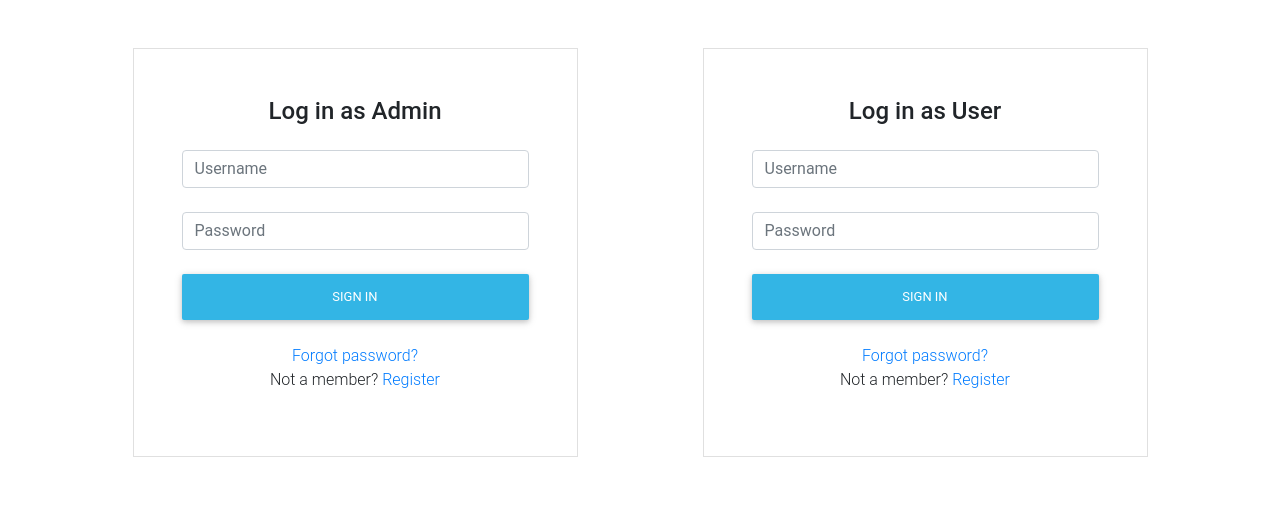
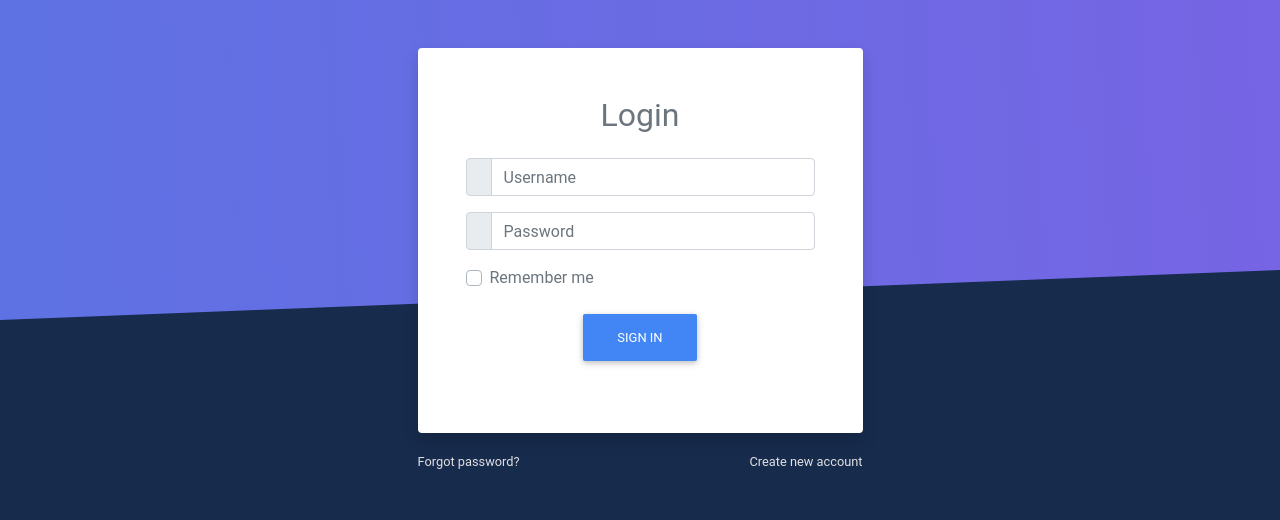
Before and after one commit to dineshkannuru/OrphanageManagementSystem, a Django app: page /registration/login in a window 1280 px wide. Shown: the top 520 px of the page. Run offline with Django 3.2, Linux system fonts and the light colour scheme; some libraries are stand-ins or nearby versions.

Commit message:
Login page frontend complete

```diff
--- a/registration/urls.py
+++ b/registration/urls.py
@@ -5,7 +5,7 @@ from registration.form import CustomAuthForm
 
 app_name = 'registration'
 urlpatterns = [
-    # path('', views.index, name='profile'),
+    path('', views.index, name='profile'),
     # path('donate_history', views.index1, name='donate_history'),
     # path('join_orphan', views.index2, name='join_orphan'),
     # path('near_you', views.index3, name='near_you'),
--- a/templates/registration/login.html
+++ b/templates/registration/login.html
@@ -1,6 +1,6 @@
 <!DOCTYPE html>
 <html lang="en">
-
+{%  load static %}
 <head>
   <meta charset="utf-8">
   <meta name="viewport" content="width=device-width, initial-scale=1, shrink-to-fit=no">
@@ -20,89 +20,110 @@
 
 </head>
 
-<body >
-<div class="container">
-    <div class="row my-5 ">
-        <div class="col col-5 mx-auto">
-            <!-- Default form login -->
-            <form class="text-center border border-light p-5 hoverable" action="#!">
-            {% load widget_tweaks %}
-            {% csrf_token %}
-
-            <p class="h4 mb-4">Log in as Admin</p>
-
-            <!-- Email -->
-            <input type="text" name="username" id="defaultLoginFormUsername" class="form-control mb-4" placeholder="Username">
+<body style="background-image:url({% static 'registration/images/image_1.png' %})">
 
 
-            <!-- Password -->
-            <input type="password" name="password" id="defaultLoginFormPassword" class="form-control mb-4" placeholder="Password">
-
-
-
-
-
-
-
-            <!-- Sign in button -->
-            <button class="btn btn-info btn-block my-4" type="submit">Sign in</button>
-            <div class="d-flex justify-content-around">
-
-                <div>
-                    <!-- Forgot password -->
-                    <a href="{% url 'registration:password_reset' %}">Forgot password?</a>
+{#<div class="container">#}
+{##}
+{#    <div class="row my-5 ">#}
+{##}
+{##}
+{#        <div class="col col-5 mx-auto" >#}
+{#            <!-- Default form login -->#}
+{#            <form method="post" class="text-center border border-light p-5 hoverable" style="background-color: #fff;">#}
+{#             {% csrf_token %}#}
+{#             {% load widget_tweaks %}#}
+{#            <p class="h4 mb-4">Log in as User</p>#}
+{#            {% if form.non_field_errors %}#}
+{#                <span class="red-text">{{ form.non_field_errors }}</span>#}
+{#            {% endif %}#}
+{#            <!-- Email -->#}
+{#            <input type="" name="email"  class="form-control mb-4" placeholder="E-mail">#}
+{#            <span style="height: calc(1.5em + .75rem + 2px);"><img src="https://cdn3.iconfinder.com/data/icons/ui-basic-7/32/BASIC_UI-09-512.png" ></span>#}
+{#            {{ form.username|add_class:"validate form-control mb-4" }}#}
+{#            <label for="{{ form.username.id_for_label }} " >Username</label><br>#}
+{##}
+{#            <!-- Password -->#}
+{#            <input type="password"  name="password" id="defaultLoginFormPassword" class="form-control mb-4" placeholder="Password">#}
+{#            {{ form.password|add_class:"validate form-control mb-4" }}#}
+{#            <label for="{{ form.password.id_for_label }}">Password</label><br>#}
+{##}
+{#            <!-- Sign in button -->#}
+{#            <button class="btn btn-info btn-block my-4" type="submit">Sign in</button>#}
+{#            <div class="d-flex justify-content-around">#}
+{#                #}
+{#                <div>#}
+{#                    <!-- Forgot password -->#}
+{#                    <a href="{% url 'registration:password_reset' %}">Forgot password?</a>#}
+{#                </div>#}
+{#            </div>#}
+{#            <!-- Register -->#}
+{#            <p>Not a member?#}
+{#                <a href="{% url 'registration:signup' %}">Register</a>#}
+{#            </p>#}
+{#            </form>#}
+{#            <!-- Default form login -->#}
+{#        </div>#}
+{#    </div>#}
+{#</div>#}
+<br><br>
+<div class="container mt--8 pb-5">
+      <div class="row justify-content-center">
+        <div class="col-lg-5 col-md-7">
+          <div class="card shadow border-0">
+            <div class="card-body px-lg-5 py-lg-5">
+              <div class="text-center text-muted mb-4">
+                <h2>Login</h2>
               </div>
-            </div>
-            <!-- Register -->
-            <p>Not a member?
-                <a href="{% url 'registration:signup' %}">Register</a>
-            </p>
-            <!-- Social login -->
-            </form>
-
-        </div>
-
-
-
-
-        <div class="col col-5 mx-auto">
-            <!-- Default form login -->
-            <form method="post" class="text-center border border-light p-5 hoverable" ">
+              <form role="form" method="post">
                 {% csrf_token %}
                 {% load widget_tweaks %}
-            <p class="h4 mb-4">Log in as User</p>
+                <div>
+                    <small id="passwordHelp" class="text-danger">
                       {% if form.non_field_errors %}
                           <span class="red-text">{{ form.non_field_errors }}</span>
                       {% endif %}
-            <!-- Email -->
-{#            <input type="" name="email"  class="form-control mb-4" placeholder="E-mail">#}
-            {{ form.username|add_class:"validate form-control mb-4" }}
-{#            <label for="{{ form.username.id_for_label }} " >Username</label><br>#}
-
-            <!-- Password -->
-{#            <input type="password"  name="password" id="defaultLoginFormPassword" class="form-control mb-4" placeholder="Password">#}
-            {{ form.password|add_class:"validate form-control mb-4" }}
-{#            <label for="{{ form.password.id_for_label }}">Password</label><br>#}
-
-            <!-- Sign in button -->
-            <button class="btn btn-info btn-block my-4" type="submit">Sign in</button>
-            <div class="d-flex justify-content-around">
-
-                <div>
-                    <!-- Forgot password -->
-                    <a href="{% url 'registration:password_reset' %}">Forgot password?</a>
+                    </small>
+                </div>
+                <div class="form-group mb-3">
+                  <div class="input-group input-group-alternative">
+                    <div class="input-group-prepend">
+                      <span class="input-group-text"><i class="ni ni-email-83"></i></span>
+                    </div>
+                     {{ form.username|add_class:"validate form-control" }}
                   </div>
                 </div>
-            <!-- Register -->
-            <p>Not a member?
-                <a href="{% url 'registration:signup' %}">Register</a>
-            </p>
+                <div class="form-group">
+                  <div class="input-group input-group-alternative">
+                    <div class="input-group-prepend">
+                      <span class="input-group-text"><i class="ni ni-lock-circle-open"></i></span>
+                    </div>
+                    {{ form.password|add_class:"validate form-control " }}
+                  </div>
+                </div>
+                <div class="custom-control custom-control-alternative custom-checkbox">
+                  <input class="custom-control-input" id=" customCheckLogin" type="checkbox">
+                  <label class="custom-control-label" for=" customCheckLogin">
+                    <span class="text-muted">Remember me</span>
+                  </label>
+                </div>
+                <div class="text-center">
+                  <button type="submit" class="btn btn-primary my-4">Sign in</button>
+                </div>
               </form>
-            <!-- Default form login -->
+            </div>
+          </div>
+          <div class="row mt-3">
+            <div class="col-6">
+              <a href="{% url 'registration:password_reset' %}" class="text-light"><small>Forgot password?</small></a>
+            </div>
+            <div class="col-6 text-right">
+              <a href="{% url 'registration:signup' %}" class="text-light"><small>Create new account</small></a>
             </div>
           </div>
         </div>
-
+      </div>
+</div>
 
 <!-- SCRIPTS -->
 
--- a/templates/registration/signup_page.html
+++ b/templates/registration/signup_page.html
@@ -22,7 +22,7 @@
 
 </head>
 
-<body >
+<body style="font-family: 'Muli', 'Helvetica', Arial, sans-serif;">
 
 
 <div style="text-align: center">
@@ -40,7 +40,7 @@
 <p id="demo"></p>
 <div class="container" id ="user_signup_div">
     <div class="row my-5 ">
-        <div class="col col-5 mx-auto">
+        <div class="col col-10 mx-auto">
 <!-- Default form register -->
 <form method="post" class="text-center border border-light p-5 z-depth-3" action="{% url 'registration:signup' %}" id="register_form">
     <input type='hidden' value='{{ signup_type}}' id='user_type' />
@@ -204,7 +204,7 @@
 
 <div class="container" id="orphanage_signup_div" style="display: none">
     <div class="row my-5 ">
-        <div class="col col-6 mx-auto">
+        <div class="col col-10 mx-auto">
 <!-- Default form register -->
 <form method="post" class="text-center border border-light p-5 z-depth-3" action="{% url 'registration:signup' %}"
       enctype="multipart/form-data" >
```
Also changed, not shown: templates/registration/login1.html (added, +216 -0 lines), templates/userdashboard/userdashboard.html (+23 -1 lines), db.sqlite3, static/registration/images/image_1.png (added), static/registration/images/paper-2.jpeg (added). Lines whose indentation alone changed are shown as unchanged.
